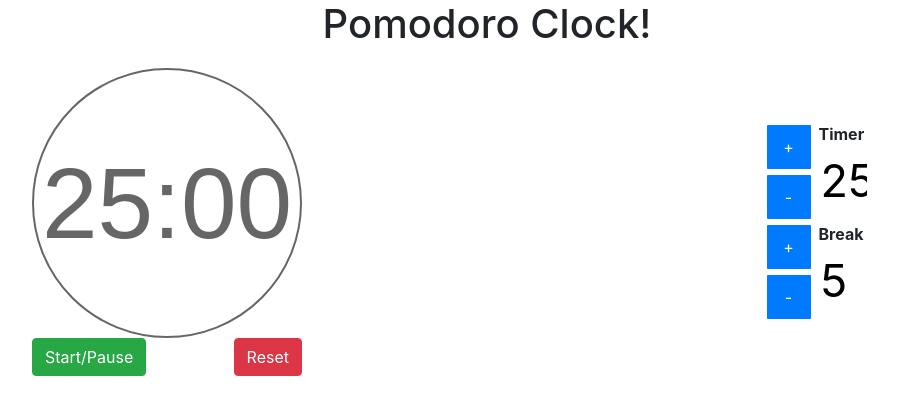
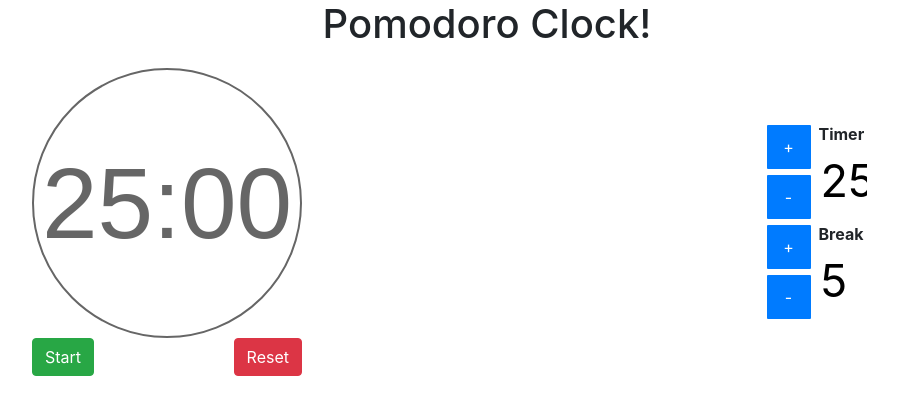
Before and after one commit to Elitro/FCC_Pomodoro, an Angular app: page / in a window 1280 px wide. Shown: the top 414 px of the page, without its empty margins (153-1051 px from the left). Built offline with nearby package versions, Linux system fonts and the light colour scheme.

Commit message:
Made the start button change with status

```diff
--- a/src/app/clock/clock.component.html
+++ b/src/app/clock/clock.component.html
@@ -5,7 +5,7 @@
     </div>
 
     <div class="center-button">
-        <button class="btn btn-success" (click)="initiateCD()">Start/Pause</button>
+        <button class="btn btn-success" (click)="initiateCD()">{{status}}</button>
         <button class="btn btn-danger" (click)="reset()">Reset</button>
     </div>
 
--- a/src/app/clock/clock.component.ts
+++ b/src/app/clock/clock.component.ts
@@ -10,6 +10,7 @@ export class ClockComponent implements OnInit {
 
   private minutes: number;
   private seconds: string;
+  private status: string;
 
   @Output() clockAction: EventEmitter<string> = new EventEmitter<string>();
   @Input('timer') set timer(totalSeconds: number) {
@@ -21,14 +22,20 @@ export class ClockComponent implements OnInit {
   constructor(private service: PomodoroService) { }
 
   ngOnInit() {
+    this.getTimerStatus();
   }
 
   initiateCD() {
     this.clockAction.emit('pause/resume');
+    this.getTimerStatus();
   }
 
   reset() {
     this.clockAction.emit('reset');
   }
 
+  getTimerStatus(): void {
+    this.status = this.service.getInitiateCD() ? 'Stop' : 'Start';
+  }
+
 }
--- a/src/app/pomodoro.service.ts
+++ b/src/app/pomodoro.service.ts
@@ -23,6 +23,10 @@ export class PomodoroService {
     this._initiateCD = value;
   }
 
+  getInitiateCD(): boolean {
+    return this._initiateCD;
+  }
+
   countdown(timer: number, breakTimer: number) {
     this._initiateCD = !this._initiateCD;
     let event = setInterval(() => {
```
